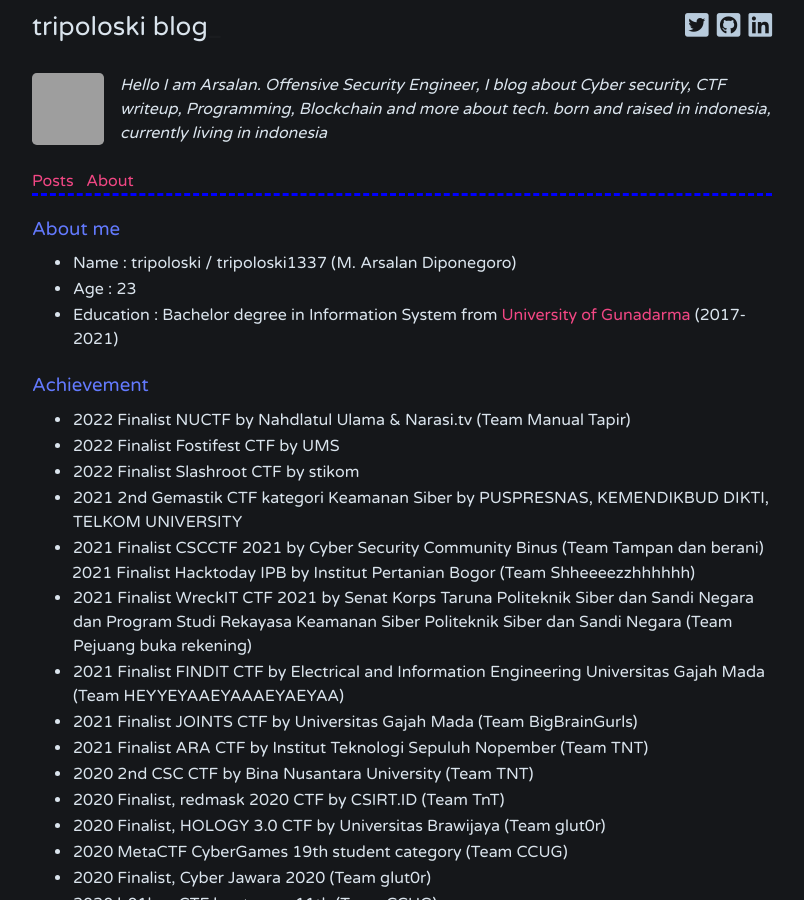
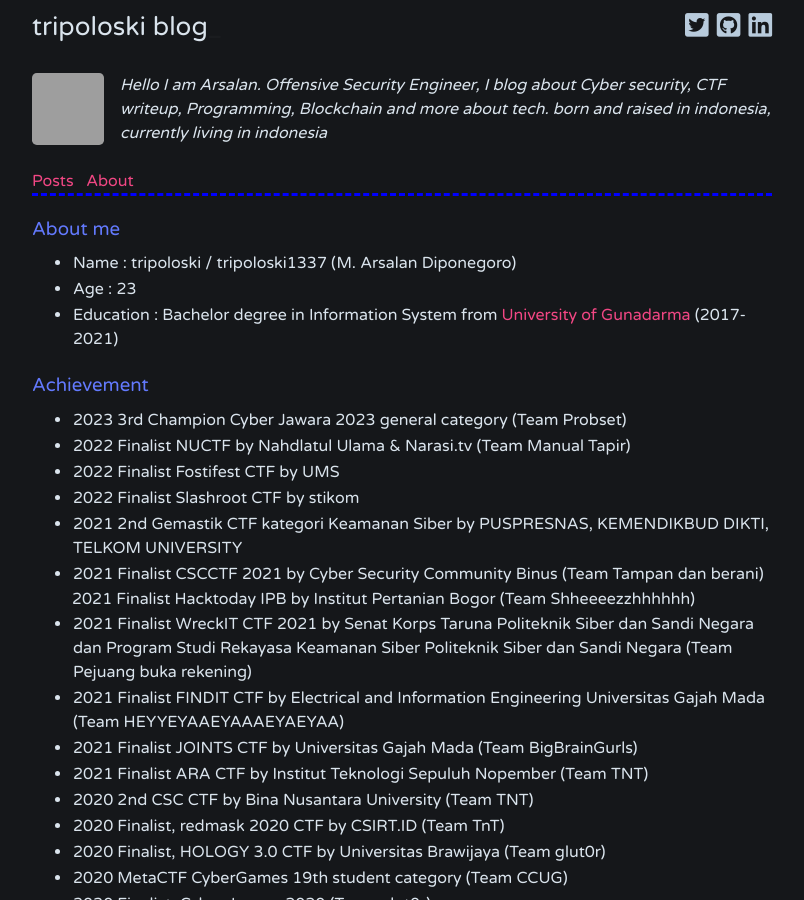
Before and after one commit to tripoloski1337/tripoloski1337.github.io, a Jekyll site: the page built from about/index.html, in a window 1280 px wide and 900 px high. Shown: the whole window, without its empty margins (238-1042 px from the left). Built offline with Jekyll 4.4.1, drawn with Linux system fonts in a browser that asks for light colours; grey boxes are pictures that could not be loaded.

Commit message:
add 3rd champion cyberjawara

```diff
--- a/about/index.html
+++ b/about/index.html
@@ -22,6 +22,7 @@
 
 <h3>Achievement</h3>
 <ul>
+  <li>2023 3rd Champion Cyber Jawara 2023 general category (Team Probset)</li>
   <li>2022 Finalist NUCTF by Nahdlatul Ulama & Narasi.tv (Team Manual Tapir)  </li>
   <li>2022 Finalist Fostifest CTF by UMS</li>
   <li>2022 Finalist Slashroot CTF by stikom</li>
```
